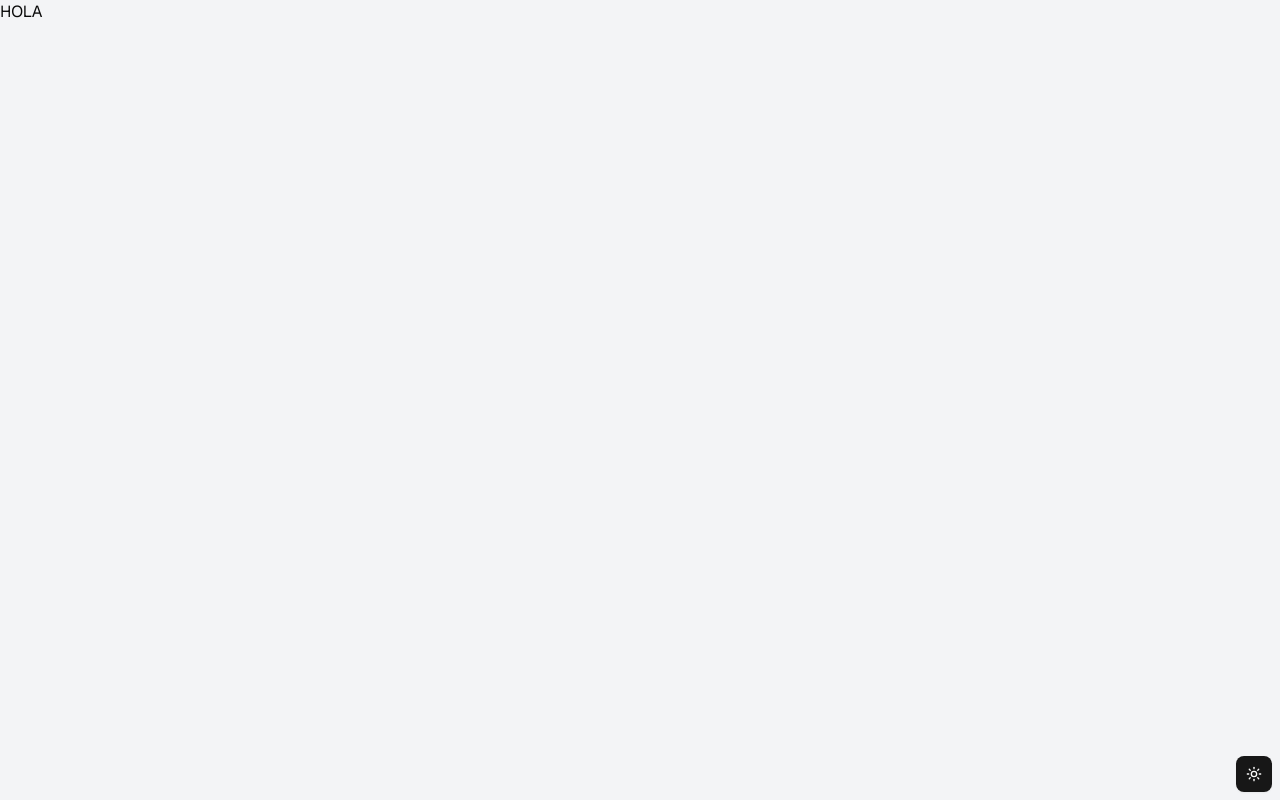
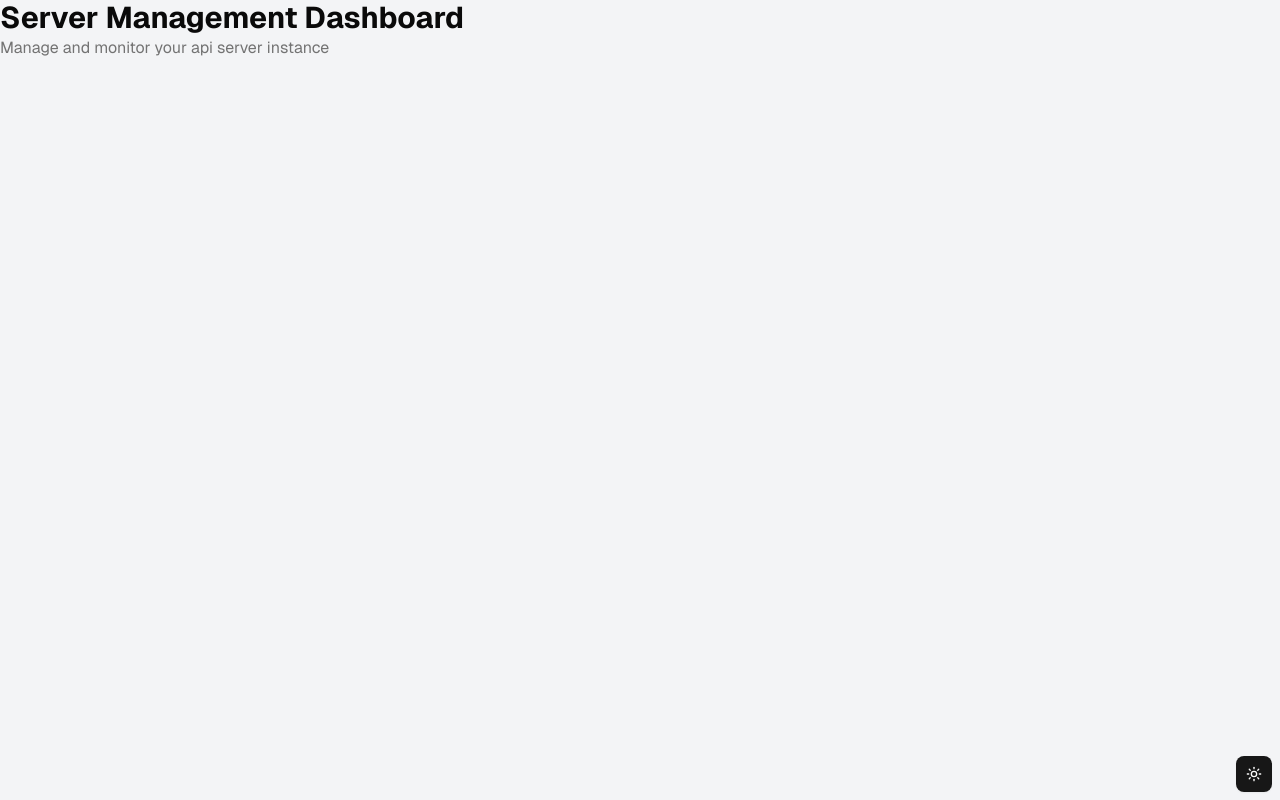
Before and after one commit to JoShMiQueL/MinecraftServerManager, a React (Vite) app: page / in a window 1280 px wide. Built offline with nearby package versions, Linux system fonts and the light colour scheme.

Commit message:
feat(ui): add site title component
- Create reusable SiteTitle component
- Add site title to main App layout
- Adjust root element height styling

```diff
--- a/src/app/App.tsx
+++ b/src/app/App.tsx
@@ -1,12 +1,16 @@
 import '@/app/index.css';
+import { SiteTitle } from '@/components/site-title';
 import { ThemeSelector } from '@/features/theme';
 
 function App() {
   return (
-    <main className="min-h-screen">
+    <>
       <ThemeSelector className="absolute bottom-2 right-2" />
-      HOLA
-    </main>
+      <SiteTitle
+        title="Server Management Dashboard"
+        subtitle="Manage and monitor your api server instance"
+      />
+    </>
   );
 }
 
--- a/src/app/index.css
+++ b/src/app/index.css
@@ -123,4 +123,7 @@
     @apply bg-background text-foreground;
     @apply font-[Geist_Sans];
   }
+  #root {
+    @apply min-h-screen;
+  }
 }
--- /dev/null
+++ b/src/components/site-title.tsx
@@ -0,0 +1,13 @@
+interface SiteTitleProps extends React.ComponentProps<'div'> {
+  title: string;
+  subtitle: string;
+}
+
+export function SiteTitle({ title, subtitle, ...props }: SiteTitleProps) {
+  return (
+    <div {...props}>
+      <h3 className="text-3xl font-bold">{title}</h3>
+      <p className="text-muted-foreground">{subtitle}</p>
+    </div>
+  );
+}
```
